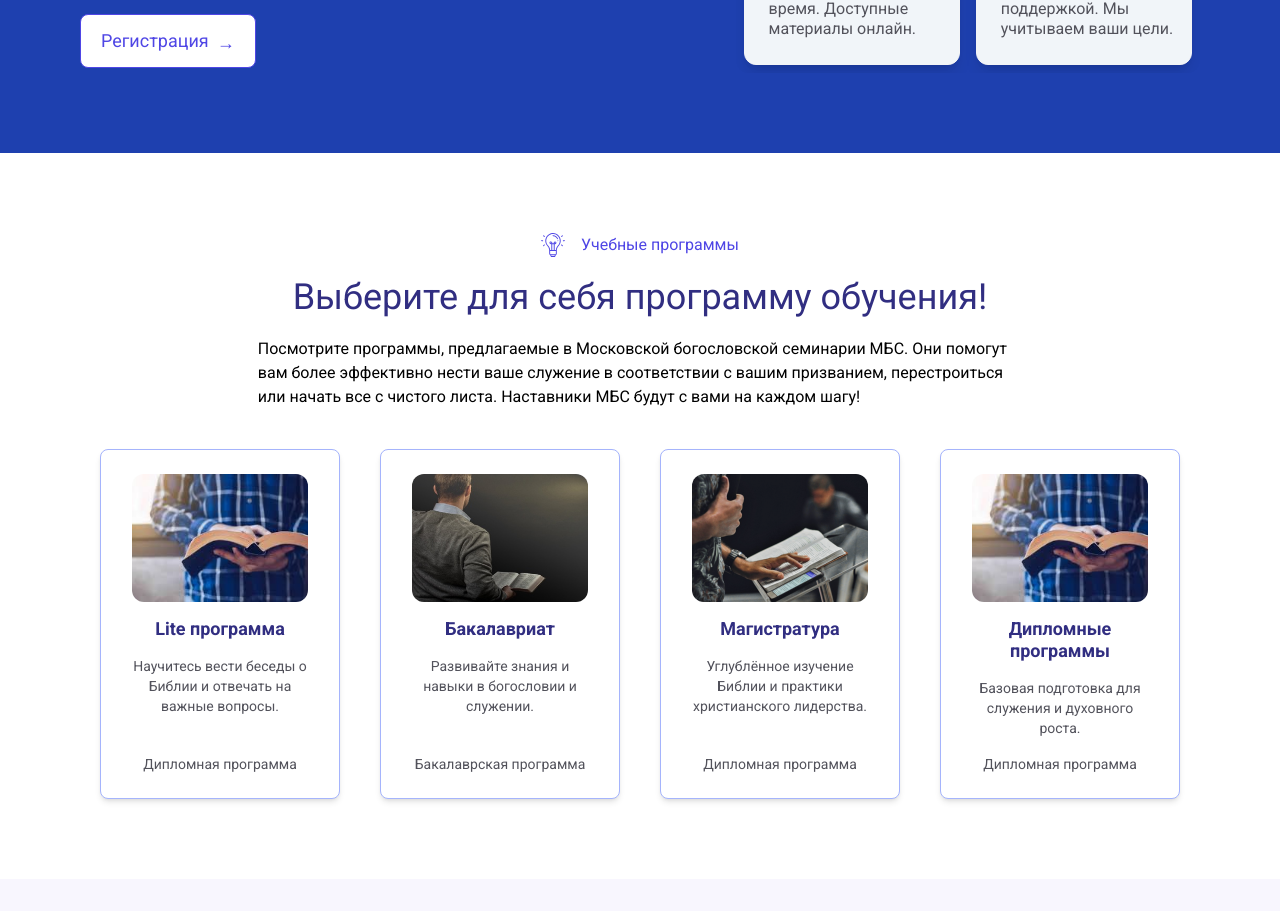
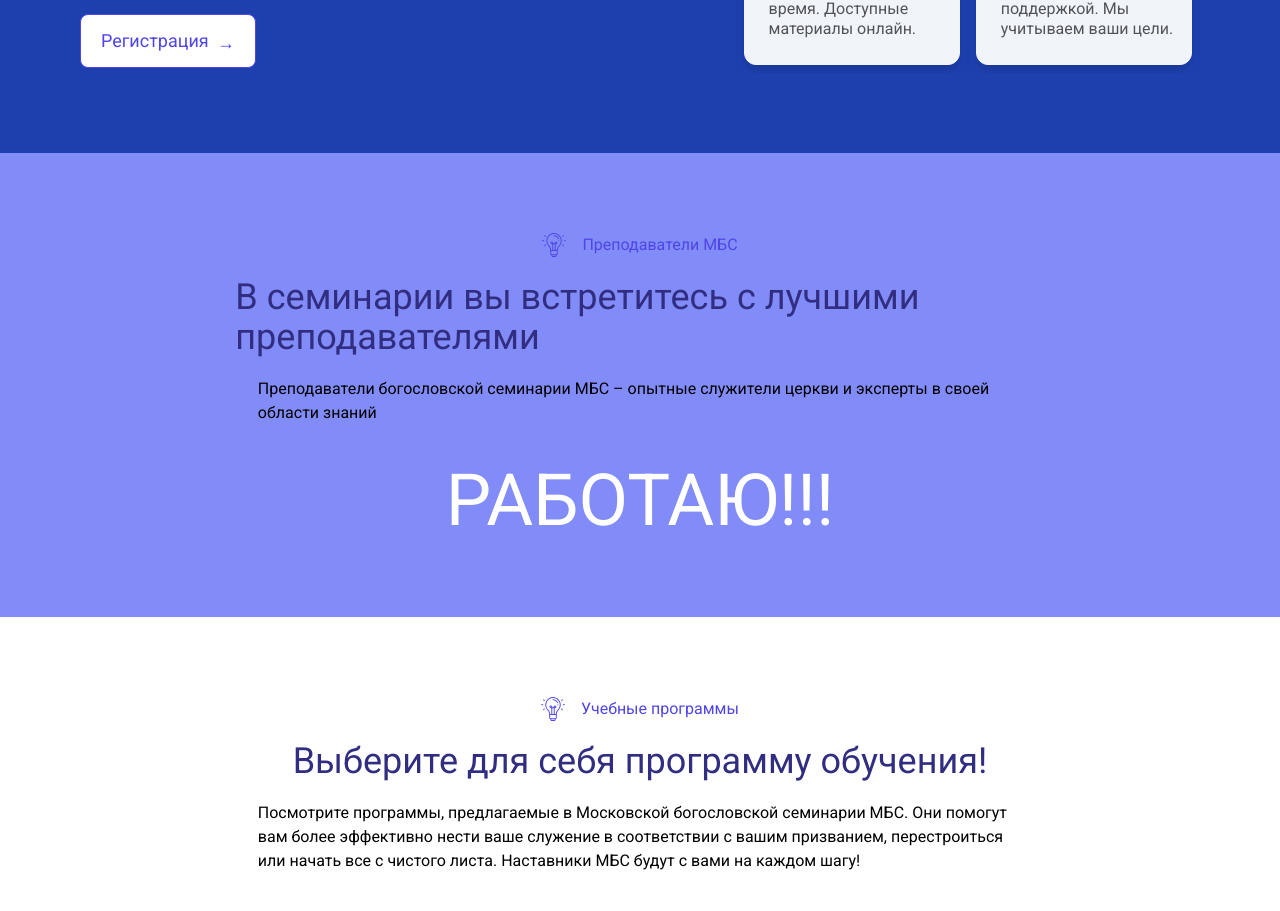
Before and after one commit to ValentinK2410/seminary, a React (Create React App) app: page / in a window 1280 px wide. Shown: the part 3169-4080 px from the top of the page. Built offline with nearby package versions, Linux system fonts and the light colour scheme.

Commit message:
started a new section

```diff
--- a/src/HomePage.jsx
+++ b/src/HomePage.jsx
@@ -6,6 +6,7 @@ import Layout from './Layout';
 import { WhyChooseUs } from './features/whyChooseUs/WhyChooseUs';
 import { Educations } from './features/educations/Educations';
 import { Banner } from './features/banner/Banner';
+import { Teachers } from './features/teachers/Teachers';
 
 function HomePage() {
   return (
@@ -15,6 +16,7 @@ function HomePage() {
       <Categories />
       <Courses />
       <WhyChooseUs />
+      <Teachers />
       <Educations />
     </Layout>
   );
--- /dev/null
+++ b/src/features/teachers/Teachers.jsx
@@ -0,0 +1,48 @@
+import { LightBulbTopic } from "../../components/LightBulbTopic";
+import { listOfTeachers } from "./components/listOfTeachers";
+
+export const Teachers = () => {
+
+  return (
+    <section className="p-6 sm:p-20 bg-indigo-400 flex items-center">
+      <div className="w-full max-w-7xl mx-auto flex  flex-col gap-10 ">
+        <div className="flex text-center flex-col justify-center items-center space-y-5">
+          <LightBulbTopic topic='Преподаватели МБС' />
+          <h3 className="mx-auto text-2xl sm:text-4xl text-indigo-900 text-left max-w-[40ch]">
+           В семинарии вы встретитесь с лучшими преподавателями
+          </h3>
+          <p className="w-full max-w-[85ch] text-left">
+            Преподаватели богословской семинарии МБС – опытные служители церкви и эксперты в своей области знаний
+          </p>
+        </div>
+
+        <div className="flex flex-wrap gap-10 justify-center">
+          <p className="text-7xl text-white">РАБОТАЮ!!!</p>
+          {/* {listOfTeachers.map((resource, index) => (
+            <div
+              key={resource.id}
+              className="snap-start h-[350px] flex-shrink-0 w-60 border border-indigo-300 bg-white rounded-lg shadow-md p-6 hover:shadow-lg transition-shadow duration-300"
+              role="group"
+              aria-labelledby={`resource-title-${resource.id}`}
+            >
+              <div className="h-full flex flex-col items-center justify-between text-center">
+                <article className='flex flex-col items-center text-center'>
+                  {resource.icon}
+                  <h4
+                    id={`resource-title-${resource.id}`}
+                    style={{ lineHeight: '1.2' }}
+                    className="text-lg my-4 font-semibold text-indigo-900"
+                  >
+                    {resource.title}
+                  </h4>
+                  <p className="text-sm text-zinc-600">{resource.description}</p>
+                </article>
+                <p className="text-sm text-zinc-600">{resource.info}</p>
+              </div>
+            </div>
+          ))} */}
+        </div>
+      </div>
+    </section>
+  );
+};
--- /dev/null
+++ b/src/features/teachers/components/listOfTeachers.js
@@ -0,0 +1,66 @@
+import image01 from "../../../images/educationImages/01.png";
+import image02 from "../../../images/educationImages/02.png";
+import image03 from "../../../images/educationImages/03.png";
+
+export const listOfTeachers = [
+  {
+    id: 1,
+    icon: (
+      <div className="w-44 h-32 rounded-xl relative overflow-hidden">
+        <img
+          src={image01}
+          alt="Lite программа"
+          className="absolute inset-0 w-full h-full object-cover"
+        />
+      </div>
+    ),
+    title: "Lite программа",
+    info: "Дипломная программа",
+    description: "Научитесь вести беседы о Библии и отвечать на важные вопросы.",
+  },
+  {
+    id: 2,
+    icon: (
+      <div className="w-44 h-32 rounded-xl relative overflow-hidden">
+        <img
+          src={image02}
+          alt="Бакалавриат"
+          className="absolute inset-0 w-full h-full object-cover"
+        />
+      </div>
+    ),
+    title: "Бакалавриат",
+    info: "Бакалаврская программа",
+    description: "Развивайте знания и навыки в богословии и служении.",
+  },
+  {
+    id: 3,
+    icon: (
+      <div className="w-44 h-32 rounded-xl relative overflow-hidden">
+        <img
+          src={image03}
+          alt="Магистратура"
+          className="absolute inset-0 w-full h-full object-cover"
+        />
+      </div>
+    ),
+    title: "Магистратура",
+    info: "Дипломная программа",
+    description: "Углублённое изучение Библии и практики христианского лидерства.",
+  },
+  {
+    id: 4,
+    icon: (
+      <div className="w-44 h-32 rounded-xl relative overflow-hidden">
+        <img
+          src={image01}
+          alt="Дипломные программы"
+          className="absolute inset-0 w-full h-full object-cover"
+        />
+      </div>
+    ),
+    title: "Дипломные программы",
+    info: "Дипломная программа",
+    description: "Базовая подготовка для служения и духовного роста.",
+  },
+];
```
Also changed, not shown: 1 other file (tests, documents, lock files or other folders).
